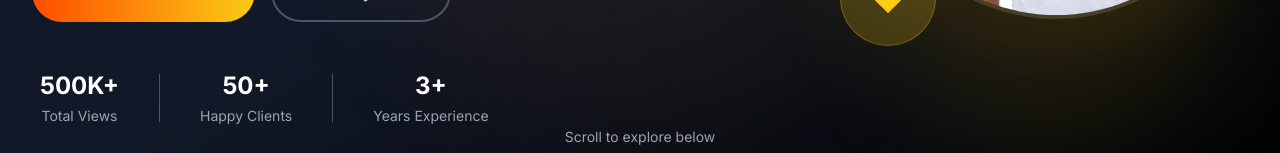
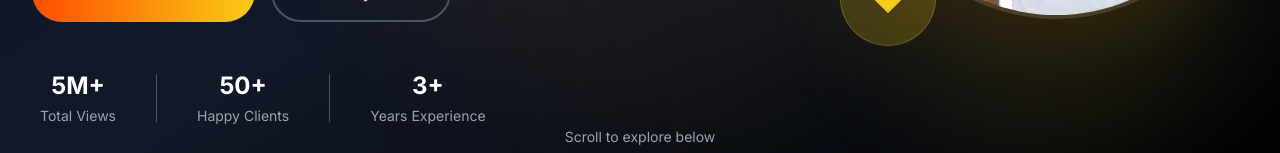
Before and after one commit to WHOISABHISHEKADHIKARI/aadarsa, a React (Vite) app: page / in a window 1280 px wide. Shown: the part 573-726 px from the top of the page. Built offline with nearby package versions, Linux system fonts and the light colour scheme.

Commit message:
Update Hero component

```diff
--- a/src/components/Hero.jsx
+++ b/src/components/Hero.jsx
@@ -132,7 +132,7 @@ const Hero = () => {
               transition={{ duration: 0.8, delay: 0.7 }}
             >
               <div className="text-center flex-shrink-0 px-2">
-                <div className="text-lg sm:text-xl lg:text-2xl font-bold text-white leading-tight">500K+</div>
+                <div className="text-lg sm:text-xl lg:text-2xl font-bold text-white leading-tight">5M+</div>
                 <div className="text-xs sm:text-sm whitespace-nowrap mt-1">Total Views</div>
               </div>
               <div className="w-px h-8 sm:h-10 lg:h-12 bg-gray-600 hidden sm:block"></div>
```
